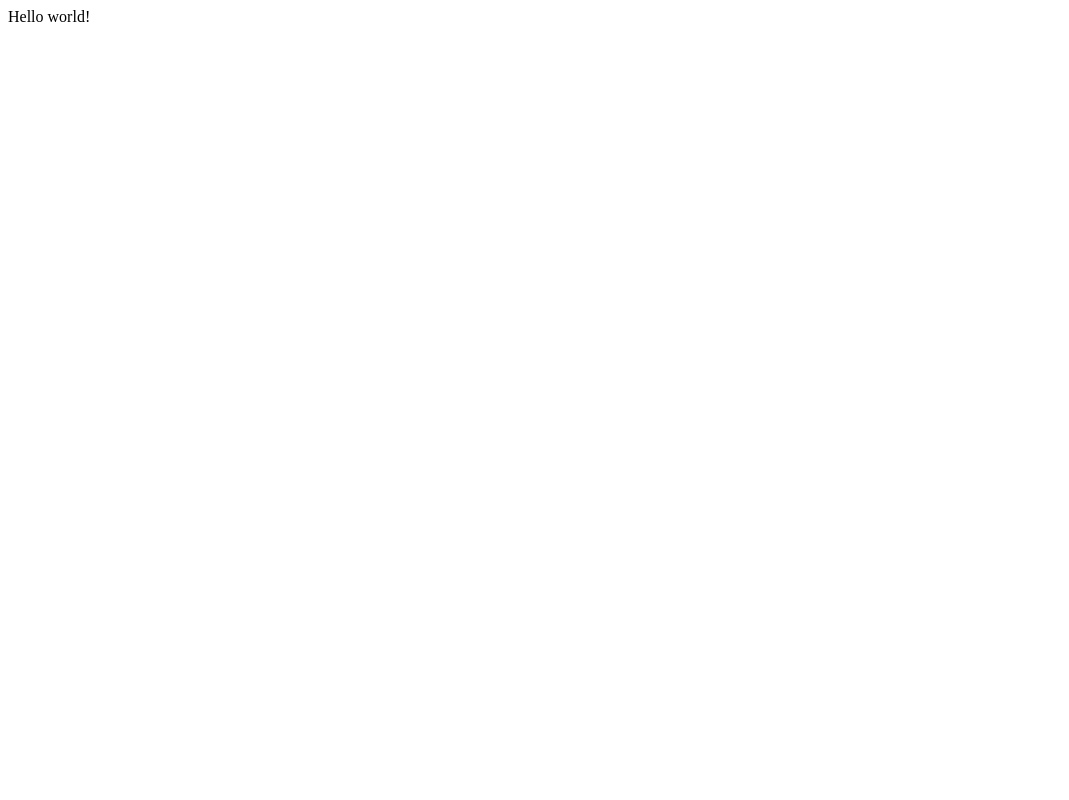
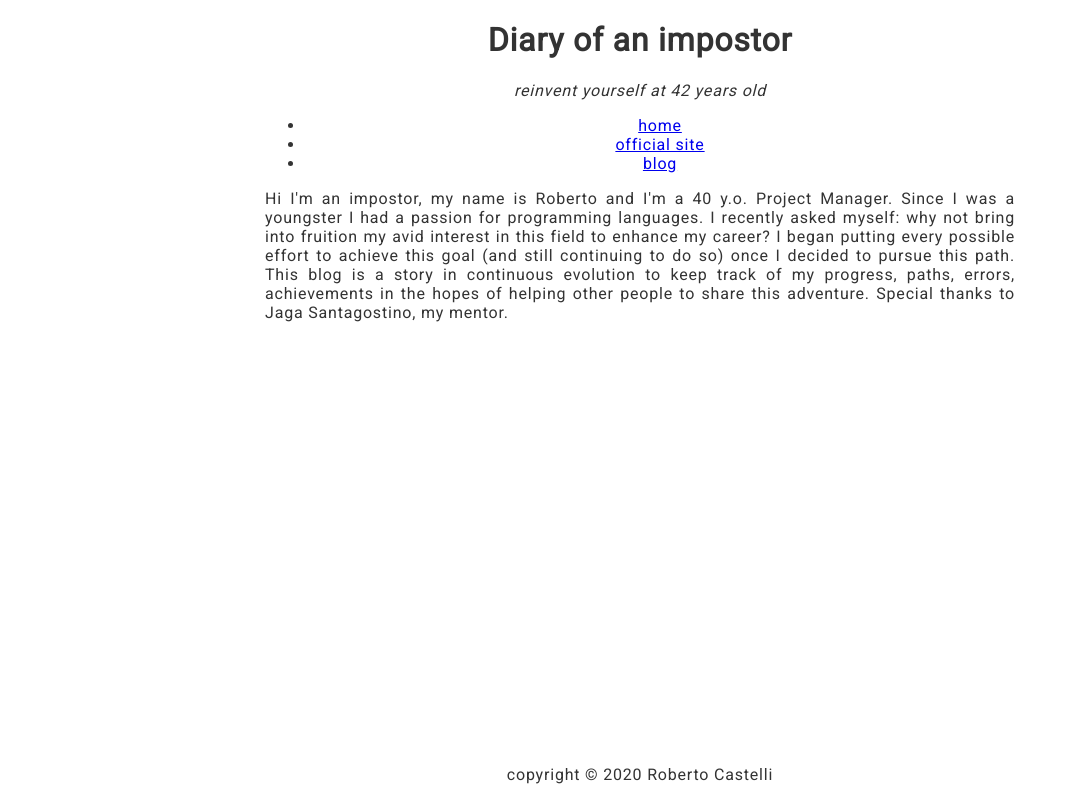
Before and after one commit to RobertoCastelli/diary, a Gatsby site: page / in a window 1280 px wide. Shown: the whole page, without its empty margins (0-1069 px from the left). Built offline with nearby package versions, Linux system fonts and the light colour scheme; Gatsby itself is replaced by a stand-in of ours.

Commit message:
first commit

```diff
--- /dev/null
+++ b/src/components/Footer.js
@@ -0,0 +1,12 @@
+import React from "react"
+import footerStyle from "../components/footer.module.css"
+
+const Footer = () => {
+  return (
+    <div className={footerStyle.footer}>
+      <p>copyright &copy; 2020 Roberto Castelli</p>
+    </div>
+  )
+}
+
+export default Footer
--- /dev/null
+++ b/src/components/Header.js
@@ -0,0 +1,49 @@
+import React from "react"
+import headerStyle from "../components/header.module.css"
+import { Link } from "gatsby"
+
+const Header = () => {
+  return (
+    <div className={headerStyle.container}>
+      <h1>Diary of an impostor</h1>
+      <p>
+        <i>reinvent yourself at 42 years old</i>
+      </p>
+      <nav>
+        <ul className={headerStyle.navList}>
+          <li>
+            <Link
+              to="/"
+              className={headerStyle.navItem}
+              activeClassName={headerStyle.activeNavItem}
+            >
+              home
+            </Link>
+          </li>
+          <li>
+            <a
+              href="http://https://robertocastelli.netlify.app/"
+              target="_blank"
+              rel="noopener noreferrer"
+              className={headerStyle.navItem}
+              activeClassName={headerStyle.activeNavItem}
+            >
+              official site
+            </a>
+          </li>
+          <li>
+            <Link
+              to="/blog"
+              className={headerStyle.navItem}
+              activeClassName={headerStyle.activeNavItem}
+            >
+              blog
+            </Link>
+          </li>
+        </ul>
+      </nav>
+    </div>
+  )
+}
+
+export default Header
--- /dev/null
+++ b/src/components/Layout.js
@@ -0,0 +1,18 @@
+import React from "react"
+import Footer from "./Footer.js"
+import Header from "./Header.js"
+import layoutStyle from "../components/layout.module.css"
+
+const Layout = props => {
+  return (
+    <div className={layoutStyle.container}>
+      <div className={layoutStyle.content}>
+        <Header />
+        {props.children}
+      </div>
+      <Footer />
+    </div>
+  )
+}
+
+export default Layout
--- /dev/null
+++ b/src/components/footer.module.css
@@ -0,0 +1,3 @@
+.footer {
+  flex-shrink: 0;
+}
--- /dev/null
+++ b/src/components/header.module.css
@@ -0,0 +1,21 @@
+.nav-list {
+  list-style: none;
+  display: flex;
+  justify-content: center;
+  margin: 30px auto;
+}
+
+.nav-item {
+  text-decoration: none;
+  color: #999;
+  margin-right: 15px;
+}
+
+.nav-item:hover {
+  color: #666;
+}
+
+.active-nav-item {
+  color: #666;
+  font-weight: bold;
+}
--- /dev/null
+++ b/src/components/layout.module.css
@@ -0,0 +1,13 @@
+.container {
+  max-width: 750px;
+  margin: 0 auto;
+  padding: 0 1rem;
+
+  display: flex;
+  flex-direction: column;
+  min-height: 100vh;
+}
+
+.content {
+  flex-grow: 1;
+}
--- a/src/pages/index.js
+++ b/src/pages/index.js
@@ -1,5 +1,23 @@
 import React from "react"
+import Layout from "../components/Layout"
+import "../styles/index.css"
 
 export default function Home() {
-  return <div>Hello world!</div>
+  return (
+    <>
+      <Layout>
+        <p className="home-content">
+          Hi I'm an impostor, my name is Roberto and I'm a 40 y.o. Project
+          Manager. Since I was a youngster I had a passion for programming
+          languages. I recently asked myself: why not bring into fruition my
+          avid interest in this field to enhance my career? I began putting
+          every possible effort to achieve this goal (and still continuing to do
+          so) once I decided to pursue this path. This blog is a story in
+          continuous evolution to keep track of my progress, paths, errors,
+          achievements in the hopes of helping other people to share this
+          adventure. Special thanks to Jaga Santagostino, my mentor.
+        </p>
+      </Layout>
+    </>
+  )
 }
--- /dev/null
+++ b/src/styles/index.css
@@ -0,0 +1,16 @@
+@import url("https://fonts.googleapis.com/css2?family=Roboto&display=swap");
+
+body {
+  font-family: "Roboto", sans-serif;
+  color: #333;
+  letter-spacing: 0.05rem;
+  text-align: center;
+  height: 100%;
+  width: 100%;
+  margin: 0;
+  padding: 0;
+}
+
+.home-content {
+  text-align: justify;
+}
```
Also changed, not shown: src/pages/blog.js (added, +12 -0 lines).
